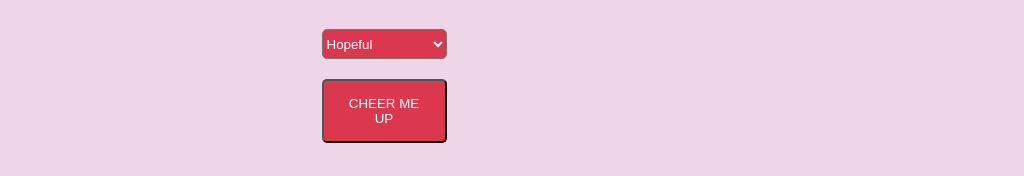
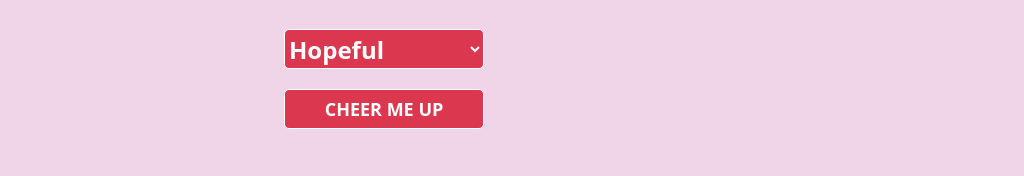
Before and after one commit to Healing-HeartBot/Healing-Heart-Bot, a website with bundled scripts: page public/index.html in a window 1280 px wide. Shown: the part 125-301 px from the top of the page, 256-1280 px from the left. Built offline with nearby package versions, Linux system fonts and the light colour scheme.

Commit message:
finished select styling

```diff
--- a/public/src/main.css
+++ b/public/src/main.css
@@ -30,20 +30,28 @@ form {
 
 select {
   background-color:#db3850;
-  width: 125px;
-  height: 30px;
+  width: 200px;
+  height: 40px;
   color: white;
   border-radius: 5px;
+  font-weight: 700;
+  font-family: Open Sans;
+  font-size: 24px;
+  border: 1.5px white double;
 }
 
 button {
-  padding: 15px 15px;
   color: white;
   background-color:#db3850;
   margin-top: 20px;
   text-transform: uppercase;
-  width: 125px;
+  width: 200px;
+  height: 40px;
   border-radius: 5px;
+  font-family: Open Sans;
+  font-size: 18px;
+  font-weight: 700;
+  border: 1.5px white double;
 }
 
 .header-flex {
```
